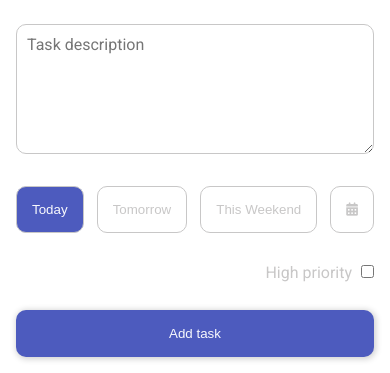
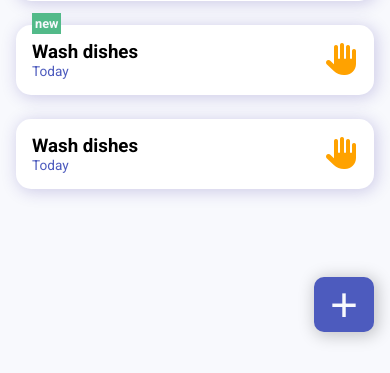
Before and after one commit to renildoJr/Javascript_TodoListApp, a plain HTML site: page index.html in a window 390 px wide. Shown: the part 471-844 px from the top of the page. Drawn offline with Linux system fonts and the light colour scheme.

Commit message:
Mobile First Done

```diff
--- a/index.html
+++ b/index.html
@@ -124,7 +124,7 @@
     <!-- App Footer -->
     <footer class="app-footer container">
         <button class="btn" id="add_new-task">+</button>
-        <div class="task-modal ">
+        <div class="task-modal disable">
             <button class="btn btn-close fa-solid fa-xmark"></button>
             <h2>Add task</h2>
             <div class="add_new-container">
```
